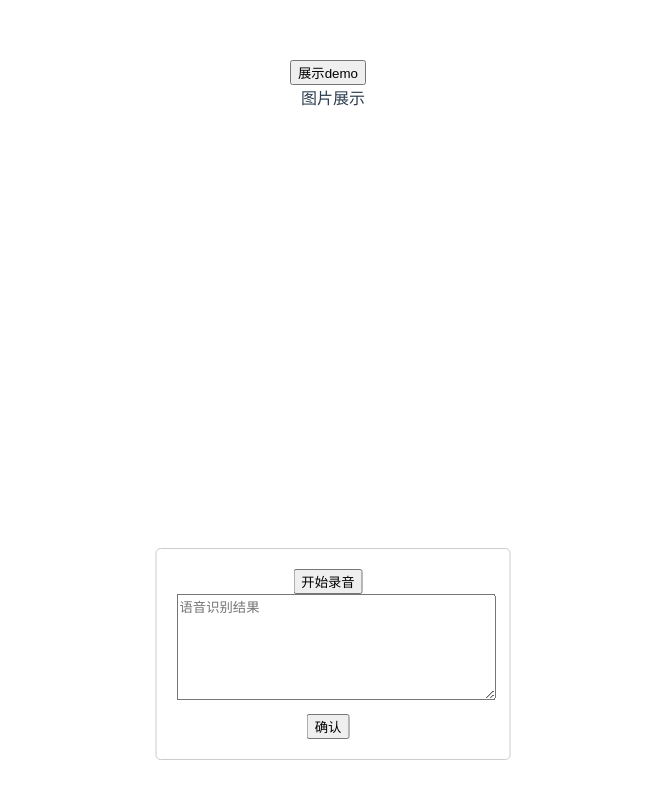
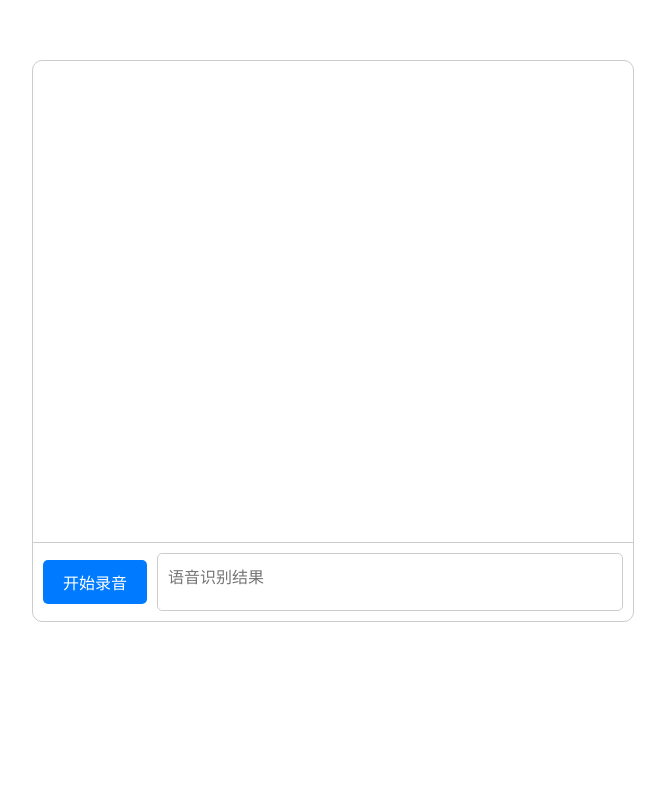
Before and after one commit to HMS-hms/interactive, a Vue app: page / in a window 1280 px wide. Shown: the whole page, without its empty margins (307-972 px from the left). Built offline with nearby package versions, Linux system fonts and the light colour scheme.

Commit message:
Add scroll

```diff
--- a/src/components/ChildView.vue
+++ b/src/components/ChildView.vue
@@ -1,17 +1,18 @@
 <template>
-  <div>
-    <div>
-      <button @click="demoShow">展示demo</button>
-    </div>
-    图片展示
-    <div class="card" v-for="picture in pictureList" :key="picture.id">
-      <el-image class="img" :src="picture.src" alt="none"></el-image><br>
+<!--    <div>-->
+<!--      <button @click="demoShow">展示demo</button>-->
+<!--    </div>-->
+<!--    图片展示-->
+  <div class="chat-container">
+    <div class="messages" ref="messageContainer">
+      <div class="message-card" v-for="picture in pictureList" :key="picture.id">
+        <el-image class="img" :src="picture.src" alt="none"></el-image>
+      </div>
     </div>
 
-    <div class="card audio-card">
-      <button @click="startMic">{{ micOpen ? '停止录音' : '开始录音' }}</button>
+    <div class="input-area">
+      <button @click="startMic">{{ micOpen ? '确认' : '开始录音' }}</button>
       <textarea v-model="speechResult" placeholder="语音识别结果"></textarea>
-      <button @click="confirmSpeech">确认</button>
     </div>
   </div>
 </template>
@@ -115,6 +116,10 @@ export default {
   },
 
   methods: {
+    scrollToBottom() {
+      const container = this.$refs.messageContainer;
+      container.scrollTop = container.scrollHeight;
+    },
     sendReq(prompt){
       const formData = new FormData();
       formData.append('prompt',prompt);
@@ -151,7 +156,7 @@ export default {
         const reader = new FileReader();
         reader.onload = (evt) => {
           const base64 = evt.target.result;
-          const emotion_access_token = "24.0f37f8647d43d9e2aa55a01e6659f524.2592000.1719398210.282335-75044811"
+          // const emotion_access_token = "24.0f37f8647d43d9e2aa55a01e6659f524.2592000.1719398210.282335-75044811"
 
           const speech_data = {
             format: 'pcm',
@@ -170,18 +175,19 @@ export default {
             if (res.data.result[0] !== '我不知道。') {
               console.log(res.data.result[0]);
               this.speechResult = res.data.result[0];
-              const emotion_data = {
-                text: this.speechResult
-              }
-
-              // 情绪识别
-              axios.post('/baidu_api_emotion?charset=UTF-8&access_token=' +
-                  emotion_access_token, emotion_data).then((res) => {
-                    if (res.data['items'] !== undefined) {
-                      console.log(res.data.items[0].label)
-                      this.emotionResult = res.data.items[0].label;
-                    }
-              })
+              this.confirmSpeech()
+              // const emotion_data = {
+              //   text: this.speechResult
+              // }
+              //
+              // // 情绪识别
+              // axios.post('/baidu_api_emotion?charset=UTF-8&access_token=' +
+              //     emotion_access_token, emotion_data).then((res) => {
+              //       if (res.data['items'] !== undefined) {
+              //         console.log(res.data.items[0].label)
+              //         this.emotionResult = res.data.items[0].label;
+              //       }
+              // })
             }
           });
         };
@@ -210,30 +216,82 @@ export default {
       this.sendReq(prompt)
       this.history.push(this.speechResult)
     },
+  },
+  watch: {
+    pictureList() {
+      this.$nextTick(() => {
+        this.scrollToBottom();
+      });
+    }
   }
 }
 </script>
 
 <style scoped>
-.card {
+.chat-container {
+  display: flex;
+  flex-direction: column;
+  height: 70vh;
+  max-width: 600px;
+  margin: 0 auto;
+  border: 1px solid #ccc;
+  border-radius: 10px;
+  overflow: hidden;
+}
+
+.messages {
+  flex: 1;
   padding: 20px;
-  margin-bottom: 20px;
+  overflow-y: auto;
+  display: flex;
+  flex-direction: column;
+}
+
+.message-card {
+  max-height: 300px; /* Limit the height of the card */
+  overflow-y: auto; /* Enable internal scrolling */
+  margin-bottom: 10px;
+  display: flex;
+  justify-content: center;
+}
+
+.img {
+  max-width: 100%;
+  max-height: 300px;
+  width: auto;
+  height: auto;
+  border-radius: 10px;
+  box-shadow: 0 2px 8px rgba(0, 0, 0, 0.2);
+}
+
+.input-area {
+  display: flex;
+  align-items: center;
+  padding: 10px;
+  border-top: 1px solid #ccc;
+}
+
+button {
+  background-color: #007bff;
+  color: white;
+  border: none;
+  padding: 10px 20px;
+  margin-right: 10px;
+  border-radius: 5px;
+  cursor: pointer;
+  font-size: 16px;
+}
+
+button:hover {
+  background-color: #0056b3;
+}
+
+textarea {
+  flex: 1;
+  padding: 10px;
   border: 1px solid #ccc;
   border-radius: 5px;
-}
-.audio-card {
-  position: fixed;
-  bottom: 20px;
-  left: 50%;
-  transform: translateX(-50%);
-  background-color: #fff;
-}
-textarea {
-  width: 100%;
-  height: 100px;
-  margin-bottom: 10px;
-}
-button {
-  margin-right: 10px;
+  font-size: 16px;
+  resize: none;
 }
 </style>
```
